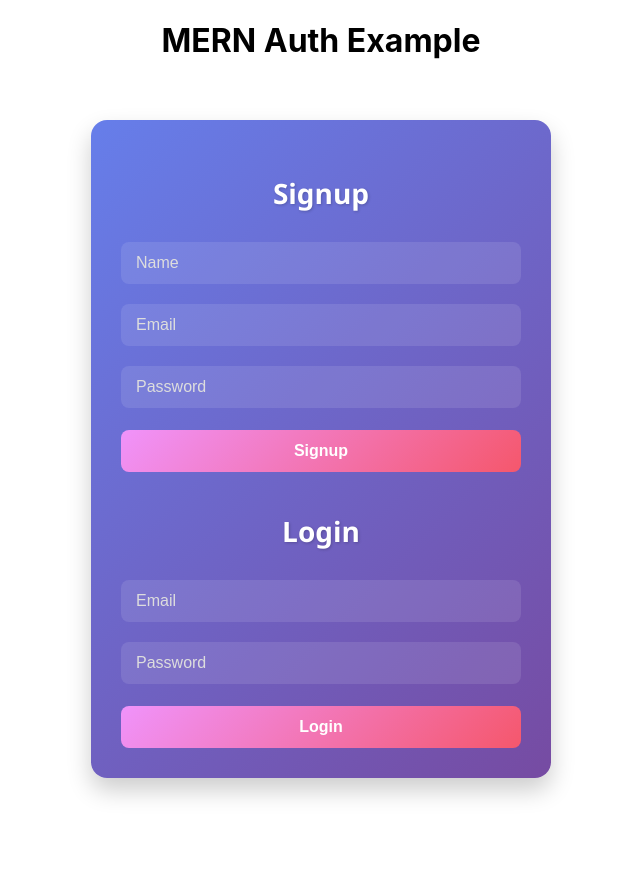
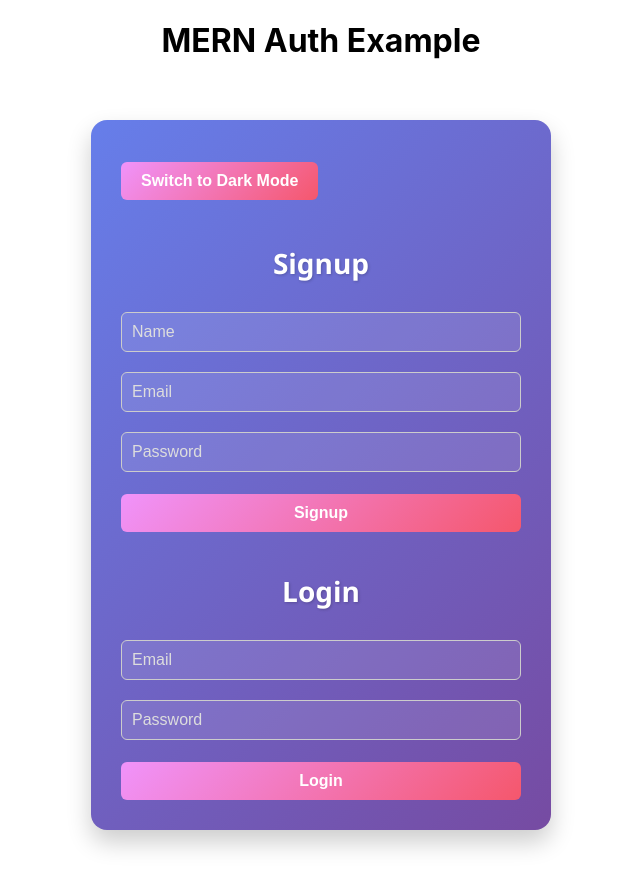
Before and after one commit to parth-negi00/Authentication-Page, a React (Create React App) app in the folder client/: page / in a window 1280 px wide. Shown: the whole page, without its empty margins (319-959 px from the left). Before the commit the page ends 838 px from the top, so only its background shows below. Built offline with nearby package versions, Linux system fonts and the light colour scheme.

Commit message:
toggle button dark and light

```diff
--- a/client/src/components/Signup.css
+++ b/client/src/components/Signup.css
@@ -81,3 +81,35 @@
   color: #ffe066; /* success/warning color */
   text-shadow: 1px 1px 2px rgba(0,0,0,0.3);
 }
+/* Light mode */
+.signup-container.light {
+  background-color: #f5f5f5;
+  color: #111;
+}
+
+/* Dark mode */
+.signup-container.dark {
+  background-color: #111;
+  color: #f5f5f5;
+}
+
+.signup-container input {
+  padding: 10px;
+  margin: 10px 0;
+  border-radius: 6px;
+  border: 1px solid #ccc;
+}
+
+.signup-container button {
+  padding: 10px 20px;
+  border: none;
+  border-radius: 6px;
+  cursor: pointer;
+}
+
+.toggle-btn {
+  margin-bottom: 20px;
+  padding: 6px 12px;
+  border-radius: 4px;
+  cursor: pointer;
+}
--- a/client/src/components/Signup.jsx
+++ b/client/src/components/Signup.jsx
@@ -1,25 +1,32 @@
-import React, { useState } from "react";
+import React, { useState, useEffect } from "react";
 import "./Signup.css";
 
-// Set backend URL here
 const BACKEND_URL = "https://authentication-page-backend.vercel.app";
 
 export default function Signup() {
   const [signupForm, setSignupForm] = useState({ name: "", email: "", password: "" });
   const [loginForm, setLoginForm] = useState({ email: "", password: "" });
   const [message, setMessage] = useState("");
+  const [darkMode, setDarkMode] = useState(false); // 🌑 dark mode state
+
+  // Persist mode on refresh
+  useEffect(() => {
+    const savedMode = localStorage.getItem("darkMode") === "true";
+    setDarkMode(savedMode);
+  }, []);
+
+  // Toggle mode handler
+  const toggleDarkMode = () => {
+    setDarkMode((prev) => {
+      localStorage.setItem("darkMode", !prev);
+      return !prev;
+    });
+  };
 
   // Signup form change
-  const handleSignupChange = (e) => {
-    setSignupForm({ ...signupForm, [e.target.name]: e.target.value });
-  };
+  const handleSignupChange = (e) => setSignupForm({ ...signupForm, [e.target.name]: e.target.value });
+  const handleLoginChange = (e) => setLoginForm({ ...loginForm, [e.target.name]: e.target.value });
 
-  // Login form change
-  const handleLoginChange = (e) => {
-    setLoginForm({ ...loginForm, [e.target.name]: e.target.value });
-  };
-
-  // Signup submit
   const handleSignupSubmit = async (e) => {
     e.preventDefault();
     try {
@@ -40,7 +47,6 @@ export default function Signup() {
     }
   };
 
-  // Login submit
   const handleLoginSubmit = async (e) => {
     e.preventDefault();
     try {
@@ -62,7 +68,12 @@ export default function Signup() {
   };
 
   return (
-    <div className="signup-container">
+    <div className={`signup-container ${darkMode ? "dark" : "light"}`}>
+      {/* 🌗 Toggle Button */}
+      <button className="toggle-btn" onClick={toggleDarkMode}>
+        {darkMode ? "Switch to Light Mode" : "Switch to Dark Mode"}
+      </button>
+
       <h2>Signup</h2>
       <form onSubmit={handleSignupSubmit}>
         <input type="text" name="name" placeholder="Name" value={signupForm.name} onChange={handleSignupChange} required />
```
